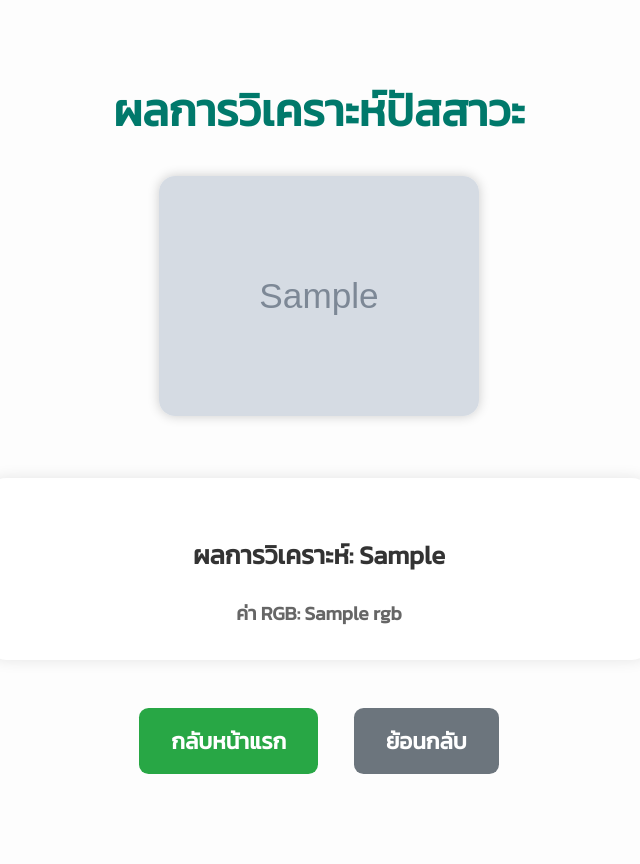
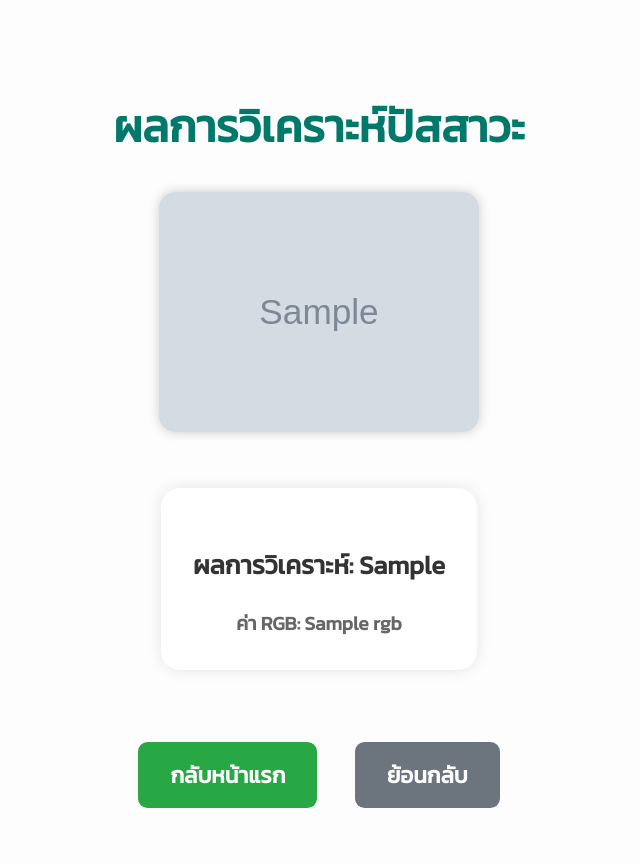
Before and after one commit to tonklaxi/jectchinew, a Flask app: template templates/result.html in a window 1280 px wide. Shown: the whole page, without its empty margins (321-961 px from the left). Before the commit the page ends 774 px from the top, so only its background shows below. Run offline with Flask 3, Linux system fonts and the light colour scheme; the template is opened without the code that fills it: most values are stand-ins (such as "Sample title", 1, 10 or a date in 2020); grey boxes marked "Sample" are stand-in pictures.

Commit message:
Add files via upload

```diff
--- a/templates/result.html
+++ b/templates/result.html
@@ -5,11 +5,20 @@
     <title>ผลการวิเคราะห์</title>
     <link href="https://fonts.googleapis.com/css2?family=Kanit&display=swap" rel="stylesheet">
     <style>
+        html, body {
+            height: 100%;
+            margin: 0;
+        }
         body {
             font-family: 'Kanit', sans-serif;
-            padding: 2rem;
+            display: flex;
+            justify-content: center;
+            align-items: center;
+            flex-direction: column;
             text-align: center;
             background-color: #fdfdfd;
+            padding: 2rem;
+            font-size: 1.5rem;
         }
         h2 {
             font-size: 2.8rem;
```
